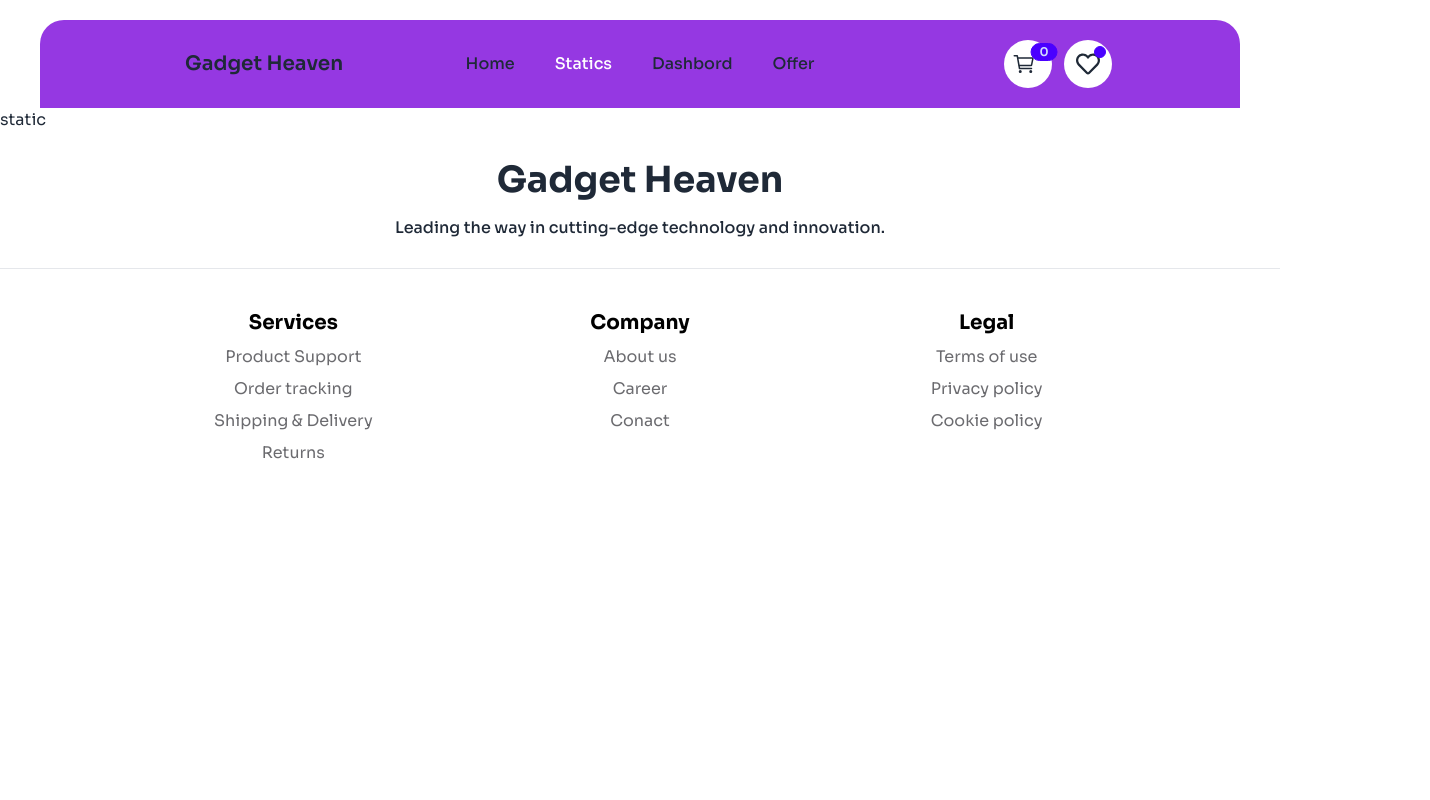
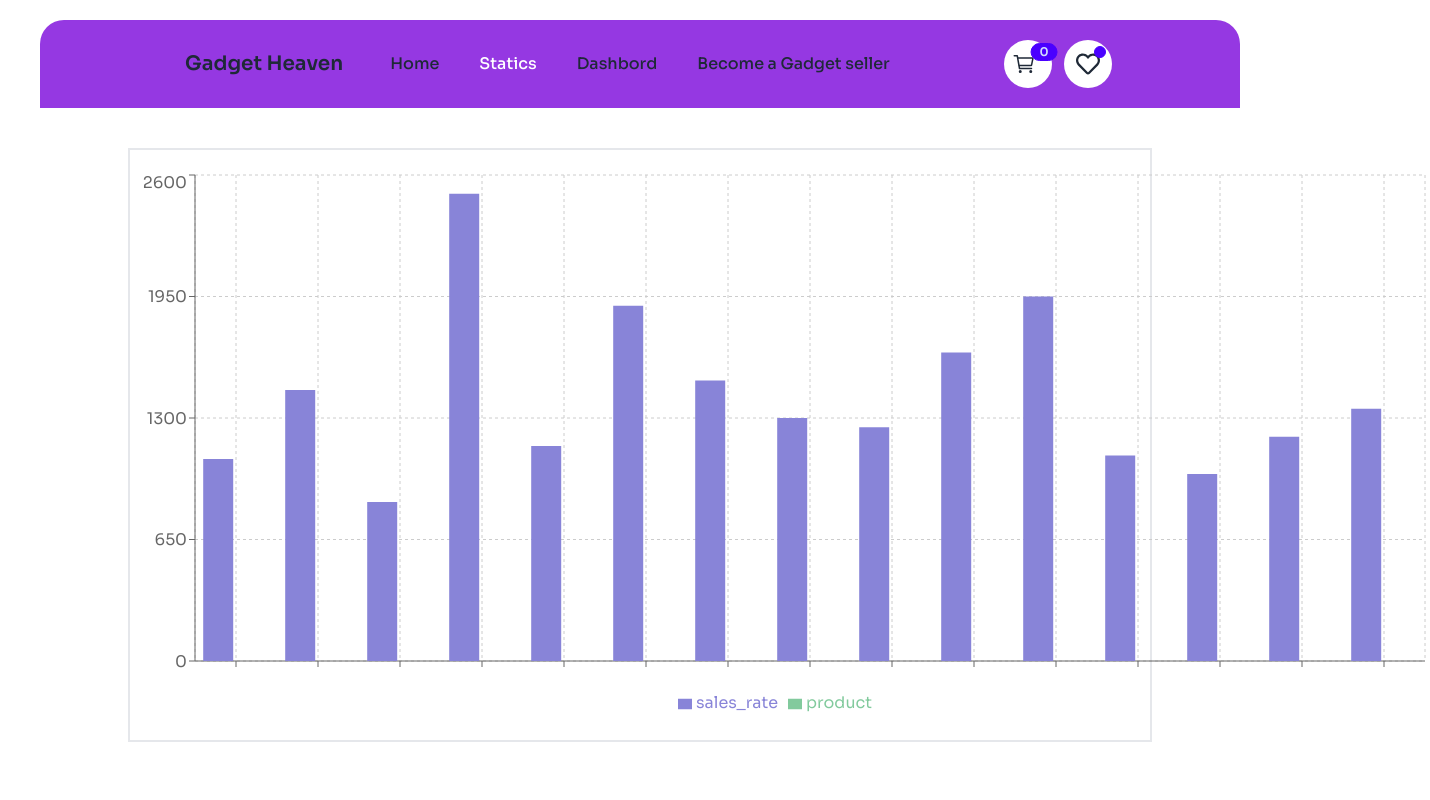
Before and after one commit to tanvermax/hadget-heaven, a React (Vite) app: page /static in a window 1280 px wide. Shown: the top 800 px of the page, 1430 px wide, since content can reach past the window. Built offline with nearby package versions, Linux system fonts and the light colour scheme; a web font is replaced by a local one.

Commit message:
line chart added

```diff
--- a/package.json
+++ b/package.json
@@ -17,6 +17,7 @@
     "react-icons": "^5.3.0",
     "react-router-dom": "^6.27.0",
     "react-toastify": "^10.0.6",
+    "recharts": "^2.13.3",
     "sort-by": "^1.2.0"
   },
   "devDependencies": {
--- a/src/Component/Allcategory/Allgedgets.jsx
+++ b/src/Component/Allcategory/Allgedgets.jsx
@@ -1,16 +1,30 @@
-import { useLoaderData } from "react-router-dom";
+import {  useLoaderData, useNavigate } from "react-router-dom";
 import Allcard from "./Allcard";
+// import { useEffect, useState } from "react";
 
 const Allgedgets = () => {
+  const navigate= useNavigate();
   const data = useLoaderData();
+
+  // const [product, newProduct]= useState([]);
+
+  const newdata= data.slice(0,9)
   console.log(data);
+
+// useEffect(()=>{
+//   if
+// },[])
+
+
 
   return (
     <div>
       <div className="grid grid-cols-3 p-5 gap-5 ">
-        {data.map((gedget) => (
+        {newdata.map((gedget) => (
           <Allcard key={gedget.id} gedget={gedget}></Allcard>
         ))}
+
+        <button onClick={()=> navigate('/')} className="text-center text-2xl btn bg-[#e6a417]">view all</button>
       </div>
     </div>
   );
--- a/src/Component/Dashbord/Dashbord.jsx
+++ b/src/Component/Dashbord/Dashbord.jsx
@@ -15,7 +15,7 @@ const Dashbord = () => {
 
         <div className="flex gap-6 justify-center ">
           <NavLink
-            to={"./cart"}
+            to={"./dashbord"}
             className={({ isActive }) =>
               `  ${
                 isActive
--- a/src/Component/Routes/Navber.jsx
+++ b/src/Component/Routes/Navber.jsx
@@ -77,7 +77,7 @@ const Navber = ({chosses}) => {
             }
             to={"/offer"}
           >
-            <li className="px-5 text-base font-medium">Offer</li>
+            <li className="px-5 text-base font-medium">Become a Gadget seller</li>
           </NavLink>
         </ul>
       </div>
--- a/src/Component/Static/Static.jsx
+++ b/src/Component/Static/Static.jsx
@@ -1,10 +1,48 @@
+import {
+
+  BarChart,
+
+  CartesianGrid,
+  XAxis,
+  YAxis,
+  Tooltip,
+  Legend,
+  Bar,
+} from "recharts";
 
 const Static = () => {
-    return (
-        <div>
-            <h2>static</h2>
-        </div>
-    );
+  const data = [
+    { product: "iphone", sales_rate: 1080 },
+    { product: "mobile", sales_rate: 1450 },
+    { product: "watch", sales_rate: 850 },
+    { product: "laptop", sales_rate: 2500 },
+    { product: "screen paper", sales_rate: 1150 },
+    { product: "smart watch", sales_rate: 1900 },
+    { product: "accessoris", sales_rate: 1500 },
+    { product: "diamond", sales_rate: 1300 },
+    { product: "gold", sales_rate: 1250 },
+    { product: "charger", sales_rate: 1650 },
+    { product: "headphone", sales_rate: 1950 },
+    { product: "airbuds", sales_rate: 1100 },
+    { product: "macbook", sales_rate: 1000 },
+    { product: "apple watch", sales_rate: 1200 },
+    { product: "other", sales_rate: 1350 },
+  ];
+  return (
+    <>
+      <div className=" py-5 border-2 my-10 mx-32">
+        <BarChart width={1300} height={550} data={data}>
+          <CartesianGrid strokeDasharray="3 3" />
+          <XAxis dataKey="name" />
+          <YAxis />
+          <Tooltip />
+          <Legend />
+          <Bar dataKey="sales_rate" fill="#8884d8" />
+          <Bar dataKey="product" fill="#82ca9d" />
+        </BarChart>
+      </div>
+    </>
+  );
 };
 
 export default Static;
--- a/src/main.jsx
+++ b/src/main.jsx
@@ -66,7 +66,7 @@ const router = createBrowserRouter([
         errorElement:<Error></Error>,
         children:[
           {
-            path: "cart",
+            path: "dashbord",
             element: <Cart></Cart>,
             errorElement:<Error></Error>,
             loader: ()=> fetch("../gadgets.json"),
```
Also changed, not shown: 1 other file (tests, documents, lock files or other folders).
